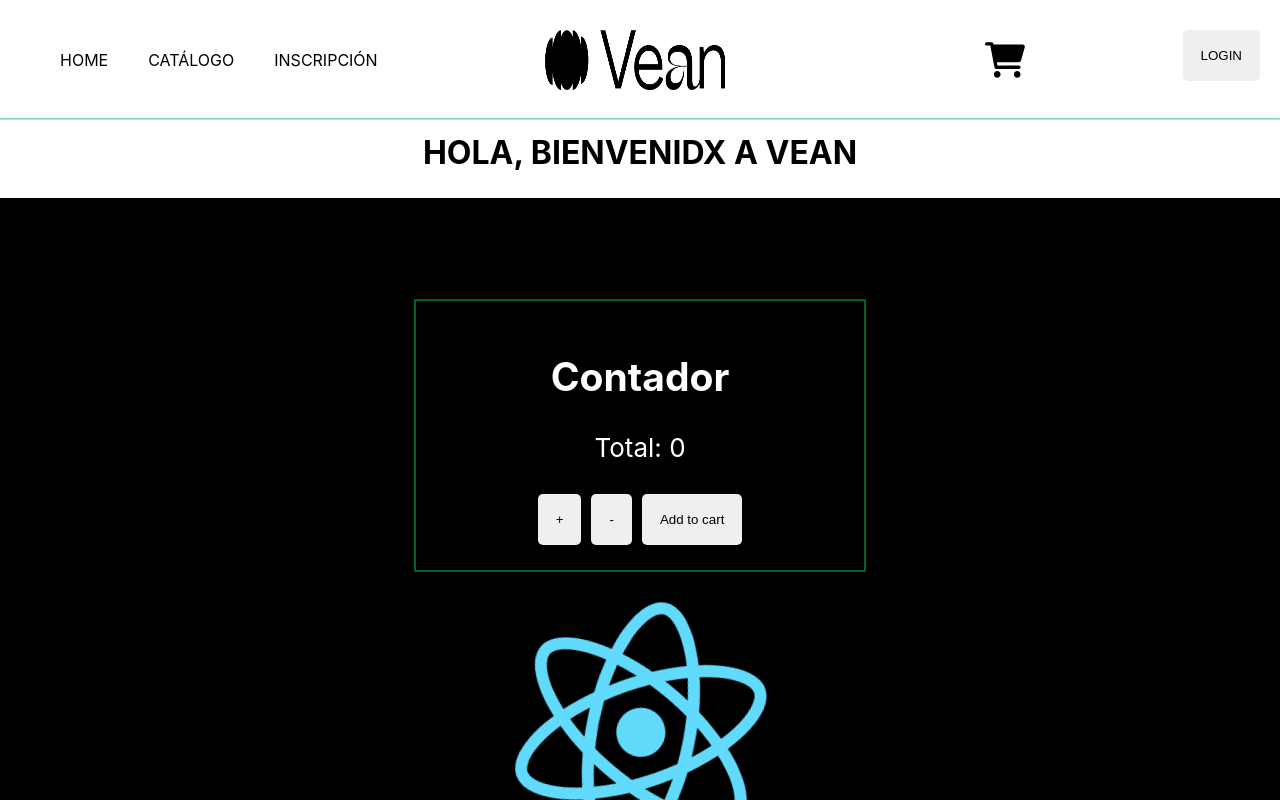
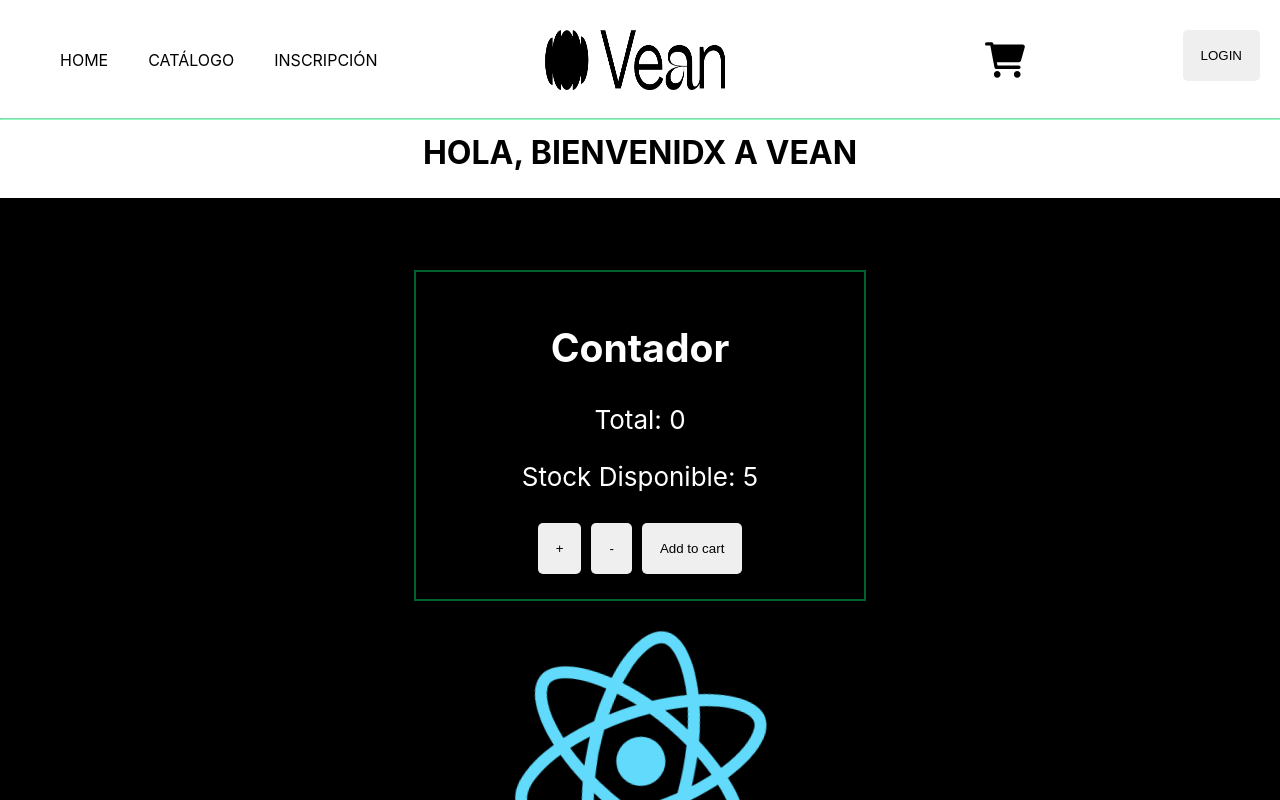
Before and after one commit to JulianLapunzina/React, a React (Create React App) app in the folder veanLapunzina/: page / in a window 1280 px wide. Shown: the top 800 px of the page. Built offline with nearby package versions, Linux system fonts and the light colour scheme.

Commit message:
Desafío terminado

```diff
--- a/veanLapunzina/src/App.js
+++ b/veanLapunzina/src/App.js
@@ -6,6 +6,8 @@ import ItemCount from './components/ItemCount/ItemCount';
 
 
 function App() {
+  const stock = 5
+  const books = [0,1,2,3,4,5];
   return (
     <div className="App">
       <button className='btn-login'>LOGIN</button>
@@ -22,7 +24,7 @@ function App() {
       <header className="App-header">
         <main>
           <section>
-            <ItemCount/>
+            <ItemCount stock={stock}/>
           </section>
           <section>
             <img src={logo} className="App-logo" alt="logo"/>
--- a/veanLapunzina/src/components/ItemCount/ItemCount.js
+++ b/veanLapunzina/src/components/ItemCount/ItemCount.js
@@ -1,43 +1,51 @@
-import { toBePartiallyChecked } from "@testing-library/jest-dom/dist/matchers";
 import { useState } from "react";
 import Swal from "sweetalert2";
+import { useEffect } from "react";
 
-const ItemCount = () => {
+
+
+const ItemCount = ({stock}) => {
     const [initialState, setInitialState] = useState(0);
 
-    const suma = () => {
-        setInitialState(initialState + 1);
-    }
 
-    const resta = () => {
-        setInitialState(initialState - 1);
-    }
+    const suma = () => initialState <= stock -1 ? setInitialState(initialState + 1) : Swal.fire({title: 'Se alcanzó el máximo de items disponibles'})
+
+    const resta = () => initialState > 0 ? setInitialState(initialState - 1) : Swal.fire('Agregue un producto al carrito para continuar')
+
+// FALTA RESOLVER COMO RECIBE NUMERO Y STOCK LA FUNCION DE VALIDACION
+
+
+    // const validacion = (numero, stock) => {
+    //     if (numero < 0){console.log(err)}
+    //     validacion < 0 ? console.log(error): + 1
+
+    //     (numero > stock)
+    //         removeEventListener('btn-count')
+    //     }
+    // }
 
     const addCart = () => {
-        console.log('Agregaste x producto')
         Swal.fire({title: 'Agregaste x producto al carrito',
-    color: 'white', background: 'black'})
+    color: 'black', background: 'white'})
     }
 
     return (
+        <>
         <div className="counterDiv">
             <h2>Contador</h2>
-
             <p className="counter-P">Total: {initialState}</p>
-
+            <p className="counter-P">Stock Disponible: {stock}</p>
             <button onClick={suma} className='btn-count'>
                 +
             </button>
-
             <button onClick={resta} className='btn-count'>
                 -
             </button>
-
             <button onClick={addCart} className='btn-count'>
                     Add to cart
             </button>
         </div>
-    )
-}
+        </>
+    )}
 
 export default ItemCount;
```
